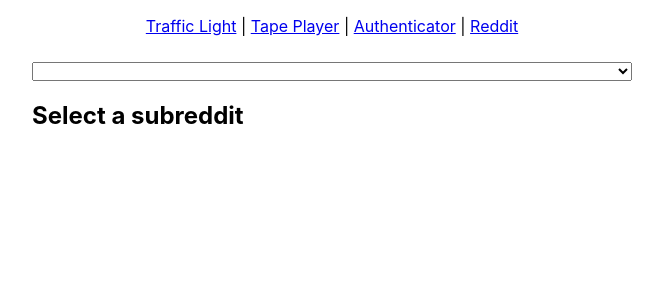
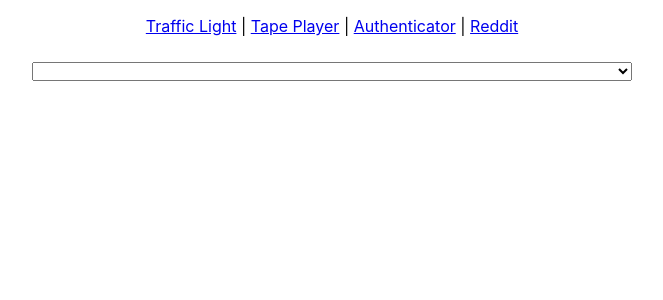
Before and after one commit to johnnyoshika/xstate-experiment, a React (Create React App) app: page /reddit in a window 1280 px wide. Shown: the top 300 px of the page, without its empty margins (308-971 px from the left). Built offline with nearby package versions, Linux system fonts and the light colour scheme.

Commit message:
Splitting machines (doesn't work due to: https://github.com/statelyai/xstate/issues/1101)

```diff
--- /dev/null
+++ b/src/routes/Reddit/Subreddit/index.tsx
@@ -0,0 +1,31 @@
+// Tutorial: https://xstate.js.org/docs/tutorials/reddit.html#implementing-the-ui
+
+import { useMachine } from '@xstate/react';
+import { useMemo } from 'react';
+import { createSubredditMachine } from './subredditMachine';
+
+const Subreddit = ({ name }: { name: string }) => {
+  const machine = useMemo(() => createSubredditMachine(name), [name]);
+
+  // This doesn't work and results in a `Machine given to useMachine has changed between renders` warning
+  // https://github.com/statelyai/xstate/issues/1101
+  const [current] = useMachine(machine);
+  const { subreddit, posts } = current.context;
+
+  return (
+    <section>
+      <h1>{subreddit}</h1>
+      {current.matches('loading') && <div>Loading...</div>}
+      {current.matches('loaded') && (
+        <ul>
+          {posts?.map(post => (
+            <li key={post.id}>{post.title}</li>
+          ))}
+        </ul>
+      )}
+      {current.matches('failed') && <div>Failed to load posts</div>}
+    </section>
+  );
+};
+
+export default Subreddit;
--- /dev/null
+++ b/src/routes/Reddit/Subreddit/subredditMachine.ts
@@ -0,0 +1,52 @@
+import { assign, createMachine } from 'xstate';
+
+interface SubredditPost {
+  id: string;
+  author: string;
+  title: string;
+  permalink: string;
+}
+
+interface SubredditContext {
+  subreddit: string;
+  posts: SubredditPost[] | null;
+}
+
+const invokeFetchSubreddit = (context: SubredditContext) => {
+  const { subreddit } = context;
+
+  return fetch(`https://www.reddit.com/r/${subreddit}.json`)
+    .then(response => response.json())
+    .then(json =>
+      json.data.children.map(
+        (child: { kind: string; data: any }) => child.data,
+      ),
+    );
+};
+
+export const createSubredditMachine = (subreddit: string) =>
+  createMachine<SubredditContext>({
+    id: 'reddit',
+    initial: 'loading',
+    context: {
+      subreddit,
+      posts: null,
+    },
+    states: {
+      loading: {
+        invoke: {
+          id: 'fetch-subreddit',
+          src: invokeFetchSubreddit,
+          onDone: {
+            target: 'loaded',
+            actions: assign({
+              posts: (context, event) => event.data,
+            }),
+          },
+          onError: 'failed',
+        },
+      },
+      loaded: {},
+      failed: {},
+    },
+  });
--- a/src/routes/Reddit/index.tsx
+++ b/src/routes/Reddit/index.tsx
@@ -2,12 +2,13 @@
 
 import { useMachine } from '@xstate/react';
 import { redditMachine } from './redditMachine';
+import Subreddit from './Subreddit';
 
 const subreddits = ['frontend', 'reactjs', 'vuejs', 'bad_bad_bad'];
 
 const Reddit = () => {
   const [current, send] = useMachine(redditMachine);
-  const { subreddit, posts } = current.context;
+  const { subreddit } = current.context;
 
   return (
     <main
@@ -30,24 +31,7 @@ const Reddit = () => {
           ))}
         </select>
       </header>
-      <section>
-        <h1>
-          {current.matches('idle') ? 'Select a subreddit' : subreddit}
-        </h1>
-        {current.matches({ selected: 'loading' }) && (
-          <div>Loading...</div>
-        )}
-        {current.matches({ selected: 'loaded' }) && (
-          <ul>
-            {posts?.map(post => (
-              <li key={post.id}>{post.title}</li>
-            ))}
-          </ul>
-        )}
-        {current.matches({ selected: 'failed' }) && (
-          <div>Failed to load posts</div>
-        )}
-      </section>
+      {subreddit && <Subreddit name={subreddit} />}
     </main>
   );
 };
--- a/src/routes/Reddit/redditMachine.ts
+++ b/src/routes/Reddit/redditMachine.ts
@@ -1,33 +1,13 @@
 import { assign, createMachine } from 'xstate';
-
-interface RedditPost {
-  id: string;
-  author: string;
-  title: string;
-  permalink: string;
-}
 
 interface RedditContext {
   subreddit: string | null;
-  posts: RedditPost[] | null;
 }
 
 interface RedditEvents {
   type: 'SELECT';
   name: string;
 }
-
-const invokeFetchSubreddit = (context: RedditContext) => {
-  const { subreddit } = context;
-
-  return fetch(`https://www.reddit.com/r/${subreddit}.json`)
-    .then(response => response.json())
-    .then(json =>
-      json.data.children.map(
-        (child: { kind: string; data: any }) => child.data,
-      ),
-    );
-};
 
 export const redditMachine = createMachine<
   RedditContext,
@@ -37,30 +17,10 @@ export const redditMachine = createMachine<
   initial: 'idle',
   context: {
     subreddit: null,
-    posts: null,
   },
   states: {
     idle: {},
-    selected: {
-      initial: 'loading',
-      states: {
-        loading: {
-          invoke: {
-            id: 'fetch-subreddit',
-            src: invokeFetchSubreddit,
-            onDone: {
-              target: 'loaded',
-              actions: assign({
-                posts: (context, event) => event.data,
-              }),
-            },
-            onError: 'failed',
-          },
-        },
-        loaded: {},
-        failed: {},
-      },
-    },
+    selected: {},
   },
   on: {
     SELECT: {
```
Also changed, not shown: 2 other files (tests, documents, lock files or other folders).
